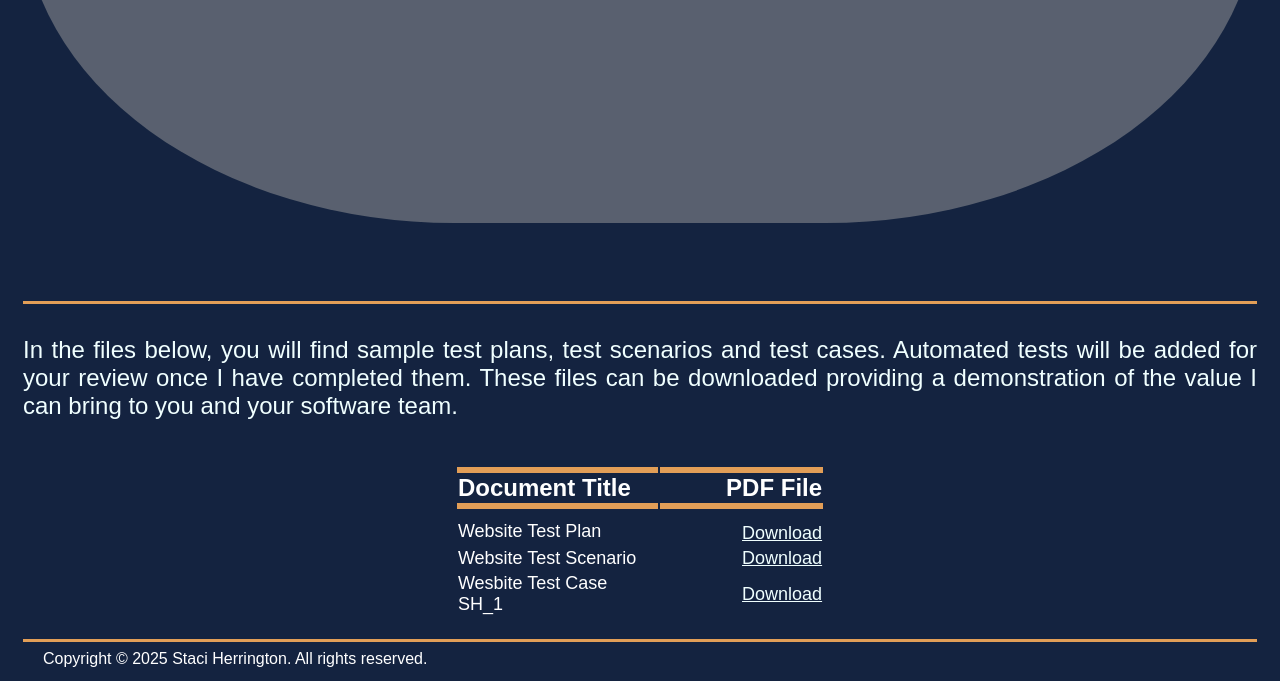
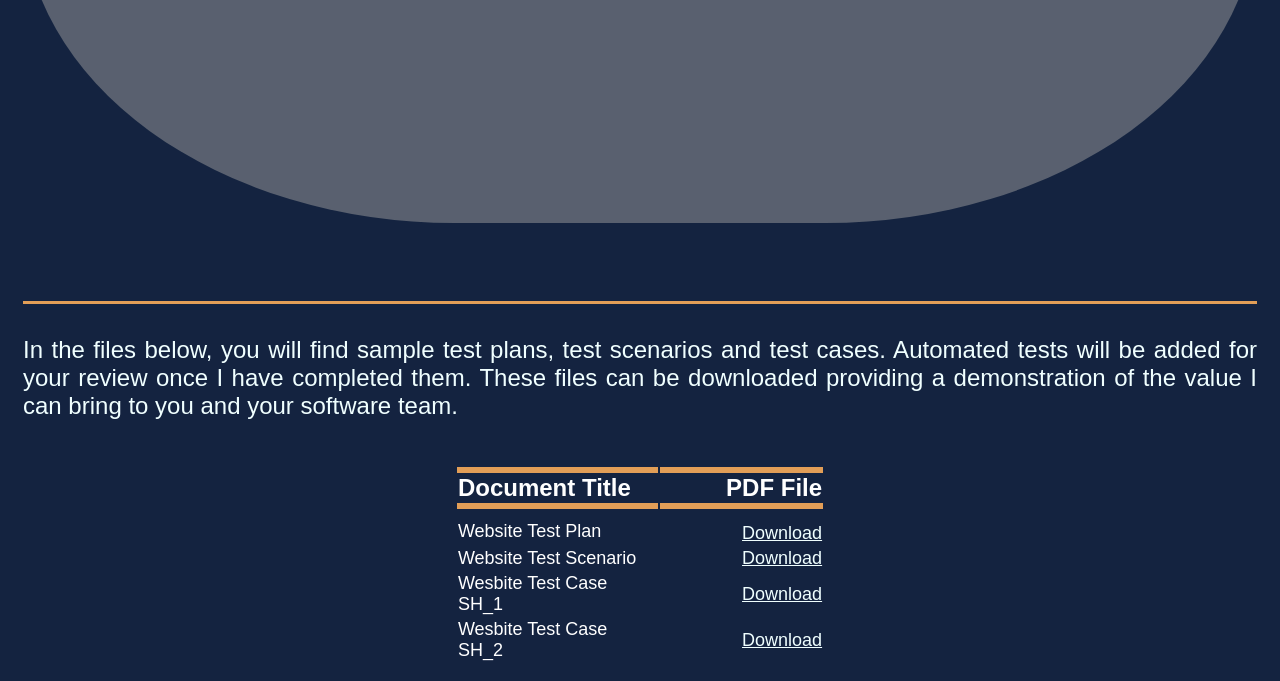
Before and after one commit to sgh5175/sgh5175.github.io, a plain HTML site: page portfolio.html in a window 1280 px wide. Shown: the part 776-1457 px from the top of the page. Drawn offline with Linux system fonts and the light colour scheme; a web font is replaced by a local one.

Commit message:
Adding next set of test cases

```diff
--- a/portfolio.html
+++ b/portfolio.html
@@ -66,6 +66,10 @@
                 <td>Wesbite Test Case SH_1</td>
                 <td style="text-align:right"><a href="files/Staci Herrington Website Test Cases SH_1.pdf" target="_blank">Download</a></td>
             </tr>
+            <tr>
+                <td>Wesbite Test Case SH_2</td>
+                <td style="text-align:right"><a href="files/Staci Herrington Website Test Cases SH_2.pdf" target="_blank">Download</a></td>
+            </tr>
         </table>
     </div>
     <hr>
```
Also changed, not shown: 1 other file.
